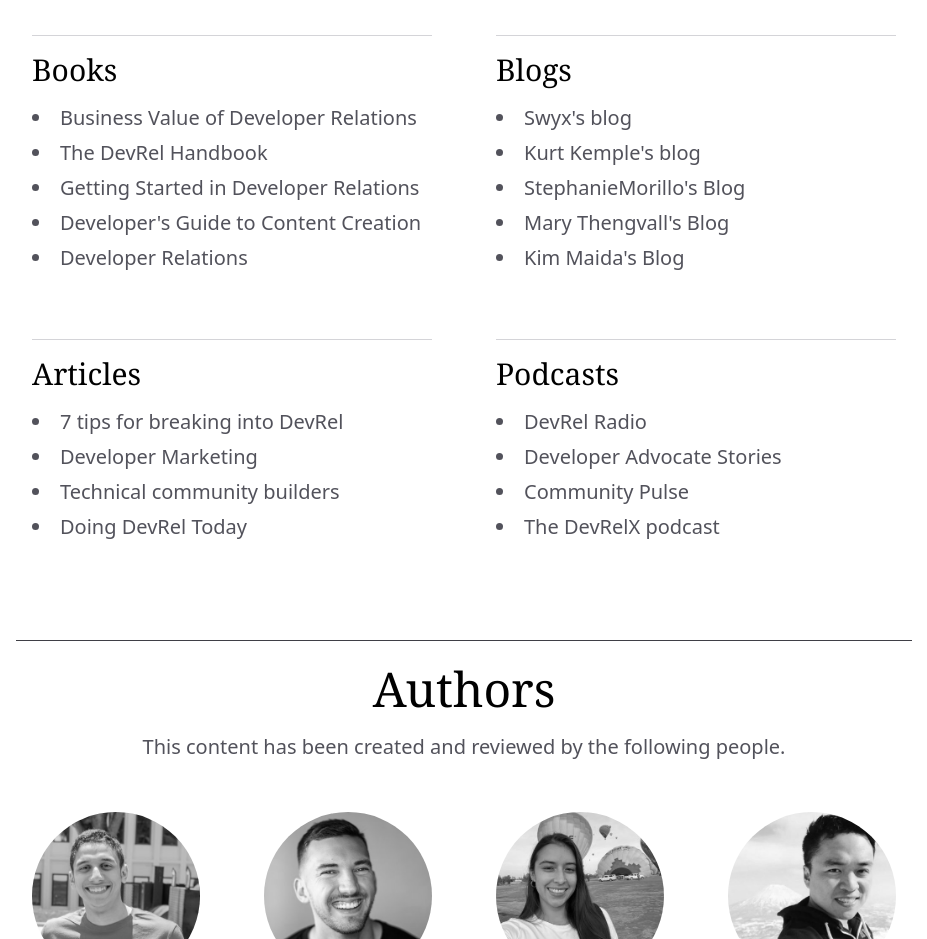
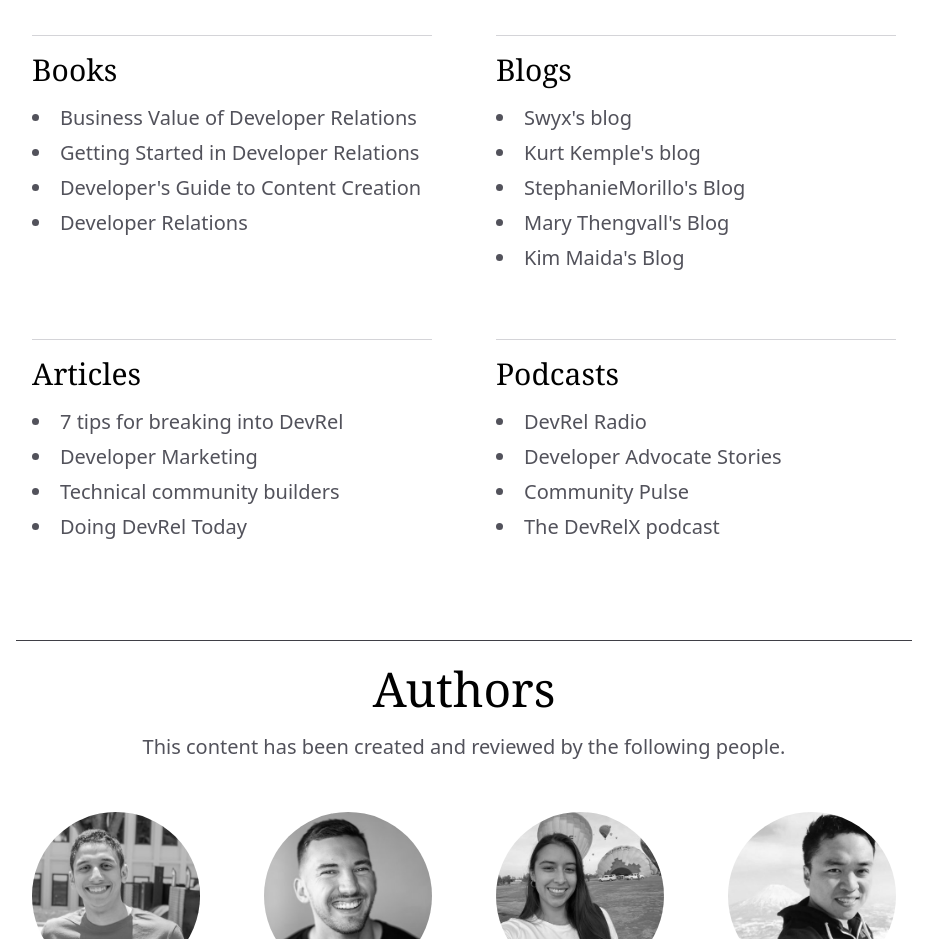
Before and after one commit to Nutlope/whatisdevrel, a Next.js app: page / in a window 1280 px wide. Shown: the part 4480-5419 px from the top of the page, without its empty margins (176-1103 px from the left). Built offline with nearby package versions, Linux system fonts and the light colour scheme.

Commit message:
Remove the DevRel Handbook

```diff
--- a/components/Resources.js
+++ b/components/Resources.js
@@ -5,10 +5,6 @@ const resourceCategories = [
       {
         name: "Business Value of Developer Relations",
         url: "https://www.amazon.com/Business-Value-Developer-Relations-Communities/dp/1484237471/ref=pd_sbs_1/137-5281060-5988909?pd_rd_w=j1ksT&pf_rd_p=f8e24c42-8be0-4374-84aa-bb08fd897453&pf_rd_r=5J80EP23D4HT23HFJA2K&pd_rd_r=fe52f5c1-5dcc-4f78-914f-126eac837a09&pd_rd_wg=jAKKa&pd_rd_i=1484237471&psc=1",
-      },
-      {
-        name: "The DevRel Handbook",
-        url: "https://www.devrelhandbook.com/",
       },
       {
         name: "Getting Started in Developer Relations",
```
